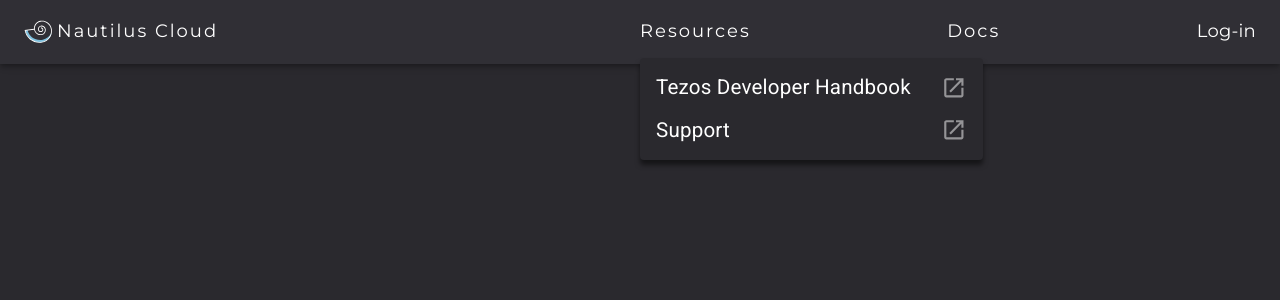
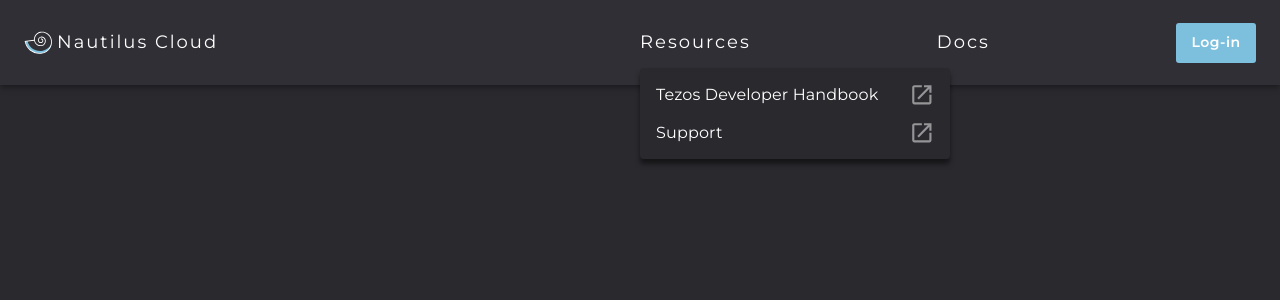
Before and after one commit to Cryptonomic/Nautilus-Cloud-Ui, a React app: page / in a window 1280 px wide. Both pictures are taken after a click on the button "Resources". Shown: the top 300 px of the page. Built offline with nearby package versions, Linux system fonts and the light colour scheme.

Commit message:
login and toolbar styles

```diff
--- a/src/components/MenuButton/MenuButton.tsx
+++ b/src/components/MenuButton/MenuButton.tsx
@@ -29,7 +29,7 @@ const MenuButton = ({ label, items }) => {
                 }}
             >
               {items.map(({ name }) => (
-                <MenuItem onClick={onClose}>
+                <MenuItem key={name} onClick={onClose}>
                   <Typography variant="inherit">{name}</Typography>
                   <MenuListItemIcon><OpenInNewIcon fontSize="small"/></MenuListItemIcon>
                 </MenuItem>
--- a/src/components/TopBar/TopBar.tsx
+++ b/src/components/TopBar/TopBar.tsx
@@ -1,18 +1,9 @@
 import React from 'react';
 import AppBar from '@material-ui/core/AppBar';
-import Toolbar from '@material-ui/core/Toolbar';
 import Grid from '@material-ui/core/Grid';
-import Typography from '@material-ui/core/Typography';
-import SvgIcon from '@material-ui/core/SvgIcon';
-import Icon from '@material-ui/core/Icon';
-import BottomNavigationAction from '@material-ui/core/BottomNavigationAction';
-import RestoreIcon from '@material-ui/icons/Restore';
-import { styled, withStyles, makeStyles } from '@material-ui/core/styles';
-import ButtonBase from '@material-ui/core/ButtonBase';
 
 import MenuButton from '../MenuButton';
-
-import { LogoButton, LogoIcon, LogoImg } from './style';
+import { LogoButton, LogoIcon, LogoImg, LoginButton, ToolbarWrapper } from './style';
 import logo from '../../assets/img/new/logo.svg';
 
 const TopBar = () => {
@@ -29,7 +20,7 @@ const TopBar = () => {
 
     return (
         <AppBar>
-            <Toolbar>
+            <ToolbarWrapper>
                 <Grid container direction="row" justify="space-between" alignItems="center">
                     <Grid item xs={6}>
                         <Grid container></Grid>
@@ -47,11 +38,11 @@ const TopBar = () => {
                         <Grid container direction="row" justify="space-between" alignItems="center">
                             <MenuButton label="Resources" items={resourcesItems}/>
                             <MenuButton label="Docs" items={docsItems}/>
-                            <div>Log-in</div>
+                            <LoginButton>Log-in</LoginButton>
                         </Grid>
                     </Grid>
                 </Grid>
-            </Toolbar>
+            </ToolbarWrapper>
         </AppBar>
     );
 };
--- a/src/components/TopBar/style.ts
+++ b/src/components/TopBar/style.ts
@@ -1,6 +1,14 @@
 import { styled, withStyles, makeStyles } from '@material-ui/core/styles';
 import BottomNavigationAction from '@material-ui/core/BottomNavigationAction';
 import Icon from '@material-ui/core/Icon';
+import Button from '@material-ui/core/Button';
+import Toolbar from '@material-ui/core/Toolbar';
+
+export const LogoIcon = styled(Icon)({
+    fontSize: '1.75rem',
+});
+
+export const LogoImg = styled('img')({});
 
 export const LogoButton = withStyles({
     root: {
@@ -15,8 +23,27 @@ export const LogoButton = withStyles({
     },
 })(BottomNavigationAction);
 
-export const LogoIcon = styled(Icon)({
-    fontSize: '1.75rem',
-});
+export const LoginButton = withStyles({
+    root: {
+        width: '80px',
+        height: '40px',
+        lineHeight: 0.75,
+        textTransform: 'none',
+        backgroundColor: '#7dc0de',
+        borderRadius: '3px',
+        padding: '12px 8px'
+    },
+    label: {
+        fontFamily: 'Montserrat',
+        fontSize: '0.875rem',
+        fontWeight: 600
+    }
+})(Button);
 
-export const LogoImg = styled('img')({});
+export const ToolbarWrapper = withStyles(theme => ({
+    root: {
+        [theme.breakpoints.up('md')]: {
+            height: '85px'
+        }
+    }
+}))(Toolbar);
--- a/src/theme/overrides/MuiBottomNavigationAction.ts
+++ b/src/theme/overrides/MuiBottomNavigationAction.ts
@@ -1,8 +1,9 @@
 
 export default {
     root: {
+        flex: '',
         padding: 0,
-        flex: ''
+        minWidth: '40px'
     },
     label: {
         fontFamily: 'Montserrat',
--- /dev/null
+++ b/src/theme/overrides/MuiMenuItem.ts
@@ -0,0 +1,6 @@
+export default {
+    root: {
+        fontFamily: 'Montserrat',
+        fontSize: '1rem'
+    }
+}
--- a/src/theme/overrides/index.ts
+++ b/src/theme/overrides/index.ts
@@ -1,9 +1,11 @@
 import MuiAppBar from './MuiAppBar';
 import MuiBottomNavigationAction from './MuiBottomNavigationAction';
 import MuiMenu from './MuiMenu';
+import MuiMenuItem from './MuiMenuItem';
 
 export default {
     MuiAppBar,
     MuiBottomNavigationAction,
-    MuiMenu
+    MuiMenu,
+    MuiMenuItem
 };
```
